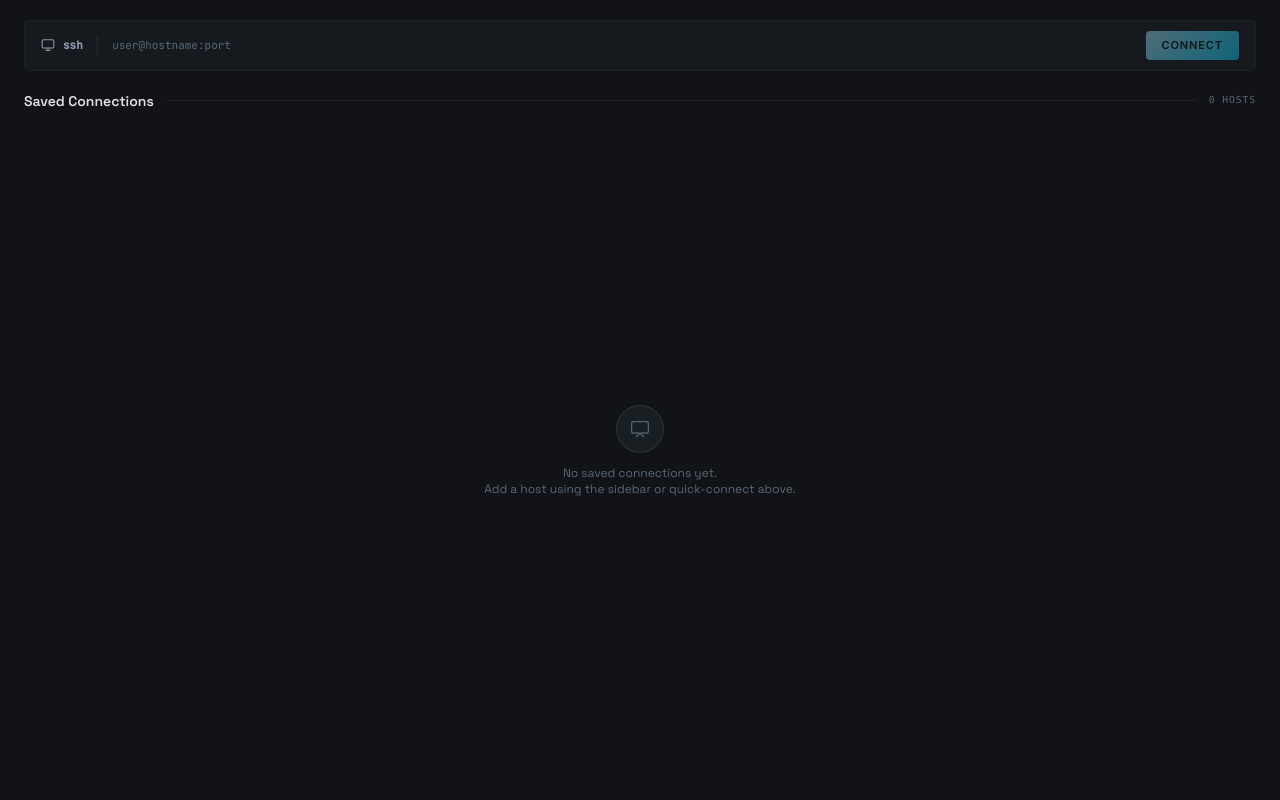
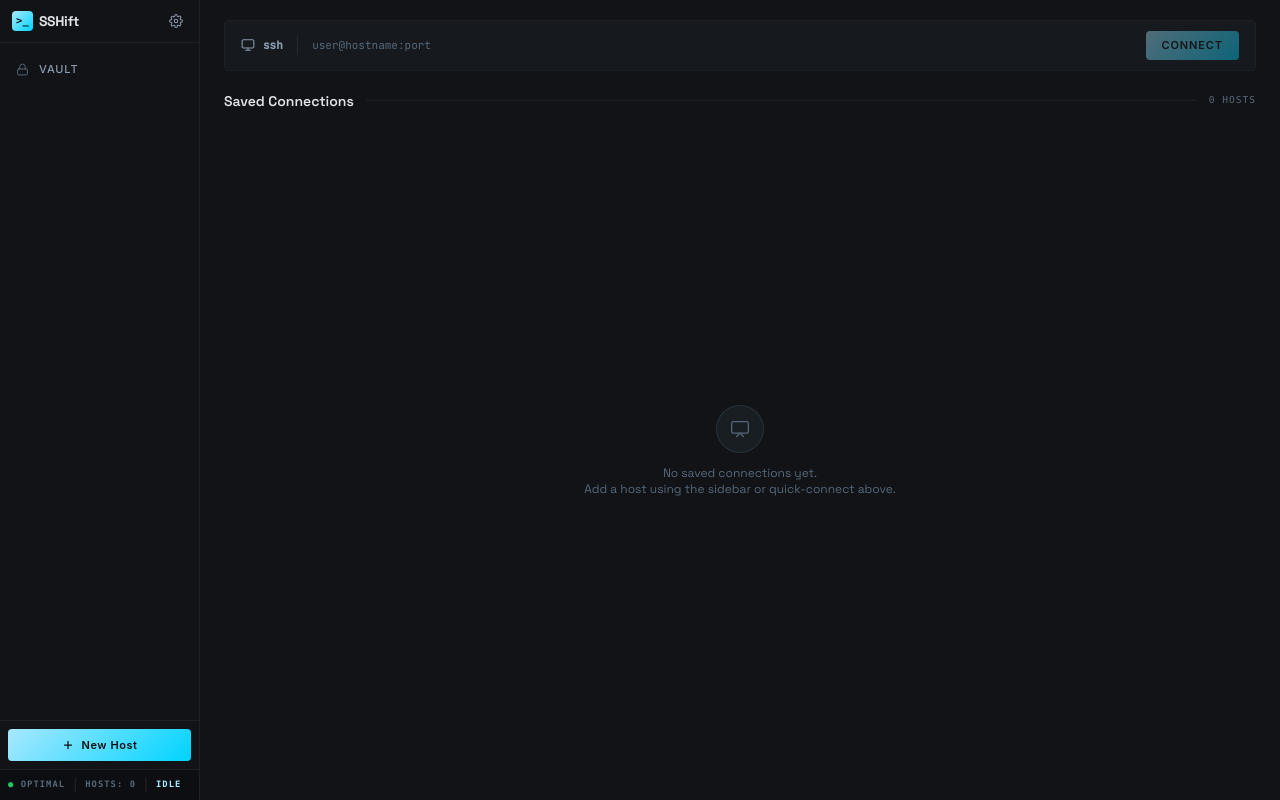
Before and after one commit to cyberbangsa/sshift, a React (Vite) app: page / in a window 1280 px wide. Built offline with nearby package versions, Linux system fonts and the light colour scheme.

Commit message:
fix(dashboard): restore sidebar on dashboard, keep AI panel hidden

```diff
--- a/src/presentation/layouts/AppLayout.tsx
+++ b/src/presentation/layouts/AppLayout.tsx
@@ -1,4 +1,4 @@
-import type { ReactNode } from 'react'
+import type { ReactNode, CSSProperties } from 'react'
 import { useState, useCallback, useRef, useEffect, useMemo } from 'react'
 import { invoke } from '@tauri-apps/api/core'
 import { useHostStore, useSessionStore, useUIStore, useSettingsStore, useTerminalStore } from '@/application/stores'
@@ -14,10 +14,14 @@ interface AppLayoutProps {
   children: ReactNode
 }
 
-/** Navigation items below CONNECTIONS (dashboard mode) */
+/** Navigation items (dashboard mode) */
+const NAV_ITEMS = [
+  { id: 'vault', label: 'VAULT', icon: 'lock' },
+] as const
 
 export function AppLayout({ children }: AppLayoutProps) {
   const [isAddHostOpen, setIsAddHostOpen] = useState(false)
+  const [activeNav, setActiveNav]         = useState<string | null>(null)
 
   // Connection state
   const [connectError, setConnectError]         = useState<string | null>(null)
@@ -277,8 +281,96 @@ export function AppLayout({ children }: AppLayoutProps) {
 
   /* ── DASHBOARD MODE ──────────────────────────────────────────── */
   return (
-    <div className="flex h-screen w-screen overflow-hidden" style={{ background: '#111317' }}>
-      <div className="flex-1 min-w-0">{children}</div>
+    <div className="flex h-screen w-screen overflow-hidden" style={{ background: '#0c0e11' }}>
+      {/* Sidebar */}
+      <aside
+        className="w-[200px] shrink-0 flex flex-col"
+        style={{ background: '#111317', borderRight: '1px solid #1d2126' }}
+      >
+        {/* Branding + settings */}
+        <div
+          className="flex items-center justify-between px-3 py-2.5"
+          style={{ borderBottom: '1px solid #1d2126' }}
+        >
+          <div className="flex items-center gap-1.5">
+            <span
+              className="font-mono text-[0.65rem] font-bold px-1 py-0.5 rounded"
+              style={{ background: 'linear-gradient(135deg, #a8e8ff, #00d4ff)', color: '#0c0e11', letterSpacing: '0.02em' }}
+            >
+              &gt;_
+            </span>
+            <span
+              className="text-sm font-bold tracking-tight"
+              style={{ fontFamily: "'Space Grotesk', sans-serif", color: '#e2e2e6' }}
+            >
+              {APP_NAME}
+            </span>
+          </div>
+          <button
+            className="p-1 rounded hover:bg-white/5 transition-colors"
+            aria-label="Settings"
+            onClick={() => openSettings()}
+          >
+            <svg width="14" height="14" viewBox="0 0 24 24" fill="none" stroke="#8a9bb0" strokeWidth="1.8" strokeLinecap="round" strokeLinejoin="round">
+              <circle cx="12" cy="12" r="3" />
+              <path d="M19.4 15a1.65 1.65 0 0 0 .33 1.82l.06.06a2 2 0 0 1-2.83 2.83l-.06-.06a1.65 1.65 0 0 0-1.82-.33 1.65 1.65 0 0 0-1 1.51V21a2 2 0 0 1-4 0v-.09A1.65 1.65 0 0 0 9 19.4a1.65 1.65 0 0 0-1.82.33l-.06.06a2 2 0 0 1-2.83-2.83l.06-.06A1.65 1.65 0 0 0 4.68 15a1.65 1.65 0 0 0-1.51-1H3a2 2 0 0 1 0-4h.09A1.65 1.65 0 0 0 4.6 9a1.65 1.65 0 0 0-.33-1.82l-.06-.06a2 2 0 0 1 2.83-2.83l.06.06A1.65 1.65 0 0 0 9 4.68a1.65 1.65 0 0 0 1-1.51V3a2 2 0 0 1 4 0v.09a1.65 1.65 0 0 0 1 1.51 1.65 1.65 0 0 0 1.82-.33l.06-.06a2 2 0 0 1 2.83 2.83l-.06.06A1.65 1.65 0 0 0 19.4 9a1.65 1.65 0 0 0 1.51 1H21a2 2 0 0 1 0 4h-.09a1.65 1.65 0 0 0-1.51 1z" />
+            </svg>
+          </button>
+        </div>
+
+        {/* Nav items */}
+        <div className="flex-1 overflow-y-auto">
+          <div className="px-2 pt-3 pb-2 flex flex-col gap-0.5">
+            {NAV_ITEMS.map((item) => (
+              <button
+                key={item.id}
+                onClick={() => setActiveNav(item.id)}
+                className="flex items-center gap-2.5 px-2 py-1.5 rounded text-left w-full transition-colors"
+                style={{
+                  color: activeNav === item.id ? '#a8e8ff' : '#8a9bb0',
+                  background: activeNav === item.id ? 'rgba(168,232,255,0.08)' : 'transparent',
+                  fontFamily: "'Inter', sans-serif",
+                  fontSize: '0.6875rem',
+                  fontWeight: 500,
+                  letterSpacing: '0.08em',
+                }}
+              >
+                <NavIcon name={item.icon} active={activeNav === item.id} />
+                {item.label}
+              </button>
+            ))}
+          </div>
+        </div>
+
+        {/* + New Host */}
+        <div className="px-2 py-2" style={{ borderTop: '1px solid #1d2126' }}>
+          <button
+            onClick={() => setIsAddHostOpen(true)}
+            className="w-full flex items-center justify-center gap-2 py-2 rounded font-semibold text-[0.6875rem] transition-opacity hover:opacity-90"
+            style={{ background: 'linear-gradient(135deg, #a8e8ff, #00d4ff)', color: '#0c0e11', borderRadius: '4px', letterSpacing: '0.05em' }}
+          >
+            <svg width="12" height="12" viewBox="0 0 24 24" fill="none" stroke="currentColor" strokeWidth="2.5" strokeLinecap="round">
+              <line x1="12" y1="5" x2="12" y2="19" /><line x1="5" y1="12" x2="19" y2="12" />
+            </svg>
+            New Host
+          </button>
+        </div>
+
+        {/* Status bar */}
+        <div
+          className="flex items-center gap-2 px-2 py-1.5 overflow-x-auto"
+          style={{ background: '#0c0e11', borderTop: '1px solid #1d2126', minHeight: 28 }}
+        >
+          <StatusChip><span style={{ color: '#22c55e' }}>●</span>&nbsp;OPTIMAL</StatusChip>
+          <StatusDivider />
+          <StatusChip>HOSTS: {hosts.length}</StatusChip>
+          <StatusDivider />
+          <StatusChip style={{ color: '#a8e8ff' }}>IDLE</StatusChip>
+        </div>
+      </aside>
+
+      {/* Main content */}
+      <div className="flex-1 min-w-0" style={{ background: '#111317' }}>{children}</div>
 
       <AddHostModal
         isOpen={isAddHostOpen}
@@ -376,3 +468,44 @@ export function AppLayout({ children }: AppLayoutProps) {
     </div>
   )
 }
+
+/* ── Tiny presentational helpers ───────────────────────────────── */
+
+function StatusDivider() {
+  return <span style={{ color: '#252a30', fontSize: '0.75rem' }}>|</span>
+}
+
+function StatusChip({ children, style }: { children: ReactNode; style?: CSSProperties }) {
+  return (
+    <span
+      className="whitespace-nowrap text-[0.55rem] font-mono font-semibold tracking-[0.12em] uppercase"
+      style={{ color: '#56687a', ...style }}
+    >
+      {children}
+    </span>
+  )
+}
+
+function NavIcon({ name, active }: { name: string; active: boolean }) {
+  const stroke = active ? '#a8e8ff' : '#56687a'
+  if (name === 'folder') {
+    return (
+      <svg width="13" height="13" viewBox="0 0 24 24" fill="none" stroke={stroke} strokeWidth="1.8" strokeLinecap="round" strokeLinejoin="round">
+        <path d="M22 19a2 2 0 0 1-2 2H4a2 2 0 0 1-2-2V5a2 2 0 0 1 2-2h5l2 3h9a2 2 0 0 1 2 2z" />
+      </svg>
+    )
+  }
+  if (name === 'key') {
+    return (
+      <svg width="13" height="13" viewBox="0 0 24 24" fill="none" stroke={stroke} strokeWidth="1.8" strokeLinecap="round" strokeLinejoin="round">
+        <path d="M21 2l-2 2m-7.61 7.61a5.5 5.5 0 1 1-7.778 7.778 5.5 5.5 0 0 1 7.777-7.777zm0 0L15.5 7.5m0 0l3 3L22 7l-3-3m-3.5 3.5L19 4" />
+      </svg>
+    )
+  }
+  // lock / vault (default)
+  return (
+    <svg width="13" height="13" viewBox="0 0 24 24" fill="none" stroke={stroke} strokeWidth="1.8" strokeLinecap="round" strokeLinejoin="round">
+      <rect x="3" y="11" width="18" height="11" rx="2" ry="2" /><path d="M7 11V7a5 5 0 0 1 10 0v4" />
+    </svg>
+  )
+}
```
